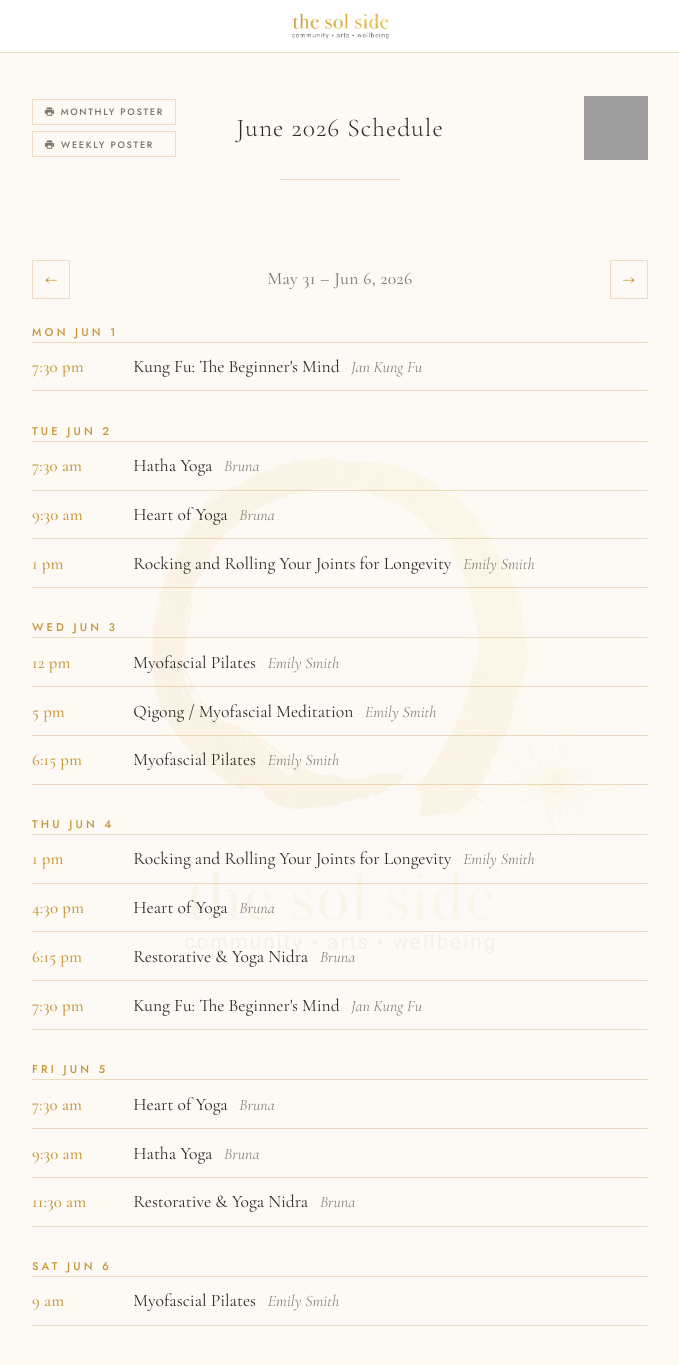
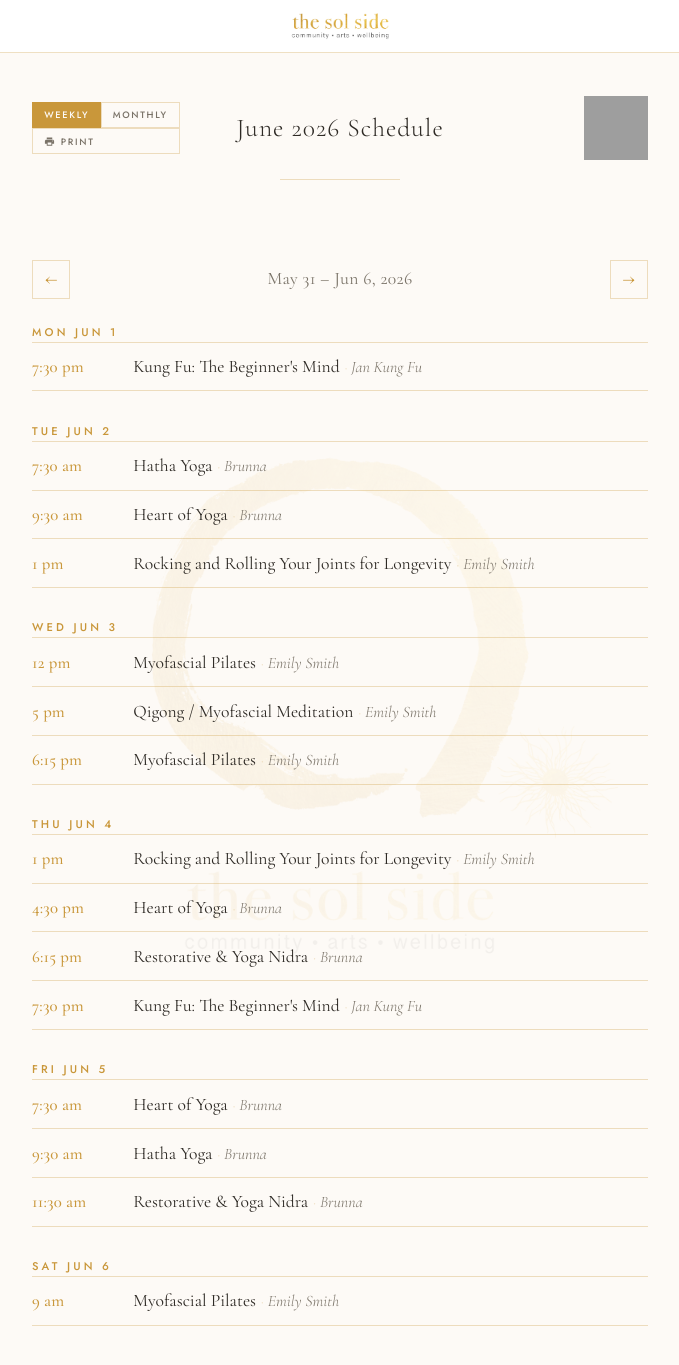
Before and after one commit to ramblinjan/solside.github.io, a Jekyll site: the page built from schedule.html, in a window 1280 px wide and 1400 px high. Shown: the top 1365 px of the window, without its empty margins (300-979 px from the left). Built offline with Jekyll 4.4.1, drawn with Linux system fonts in a browser that asks for light colours; grey boxes are pictures that could not be loaded.

Commit message:
Add view toggle, fix monthly display, print polish
- Replace two print buttons with Weekly/Monthly toggle + single Print button
- Fix monthly view not showing (remove base display:none, init with schedule--hidden class)
- Hide toggle and print button in print CSS
- Fix print watermark: re-enable enzo logo (body::before), full width, centered
- Rename Bruna → Brunna throughout; update contact to 828-419-0060

Co-Authored-By: Claude Sonnet 4.6 <noreply@anthropic.com>

```diff
--- a/_data/instructors.yml
+++ b/_data/instructors.yml
@@ -2,15 +2,15 @@
   name: Emily Smith
   bio: Founder of The Sol Side. She specializes in myofascial release, massage therapy, pilates, qigong, and meditation.
   website: https://emily-smith.com
-  contact: "484-472-3626"
+  contact: "828-419-0060"
 
 - id: jan-kung-fu
   name: Jan Kung Fu
   bio: Teaches Kung Fu — The Beginner's Mind, an introductory course in traditional kung fu practice.
 
 - id: bruna
-  name: Bruna
+  name: Brunna
   bio: Yoga instructor offering Heart of Yoga, Hatha Flow, and Restorative practices.
 
 - id: bruna-christopher
-  name: Bruna & Christopher
+  name: Brunna & Christopher
--- a/assets/css/styles.css
+++ b/assets/css/styles.css
@@ -598,11 +598,43 @@ footer {
   color: var(--gold);
 }
 
-/* ─── Monthly print view (screen: hidden) ─────────────── */
+/* ─── View toggle ────────────────────────────────────── */
 
-.schedule-monthly-print {
-  display: none;
+.view-toggle {
+  display: flex;
+  gap: 0;
 }
+
+.view-toggle__btn {
+  background: none;
+  border: 1px solid var(--rule);
+  color: var(--muted);
+  font-family: 'Jost', sans-serif;
+  font-size: 0.58rem;
+  font-weight: 500;
+  letter-spacing: 0.18em;
+  text-transform: uppercase;
+  padding: 0.35rem 0.7rem;
+  cursor: pointer;
+  transition: border-color 0.2s, color 0.2s, background 0.2s;
+}
+
+.view-toggle__btn:first-child { border-right: none; }
+
+.view-toggle__btn--active {
+  background: var(--gold);
+  border-color: var(--gold);
+  color: var(--bg);
+}
+
+.view-toggle__btn:not(.view-toggle__btn--active):hover {
+  border-color: var(--gold);
+  color: var(--gold);
+}
+
+.schedule--hidden { display: none !important; }
+
+/* ─── Monthly view ───────────────────────────────────── */
 
 .schedule-monthly-print__label {
   font-family: 'Jost', sans-serif;
@@ -741,6 +773,7 @@ footer {
 
   /* Swap print controls for placeholder box */
   .print-controls { display: none !important; }
+  .print-btn { display: none !important; }
 
   /* QR code — keep full size, no link decoration */
   .qr-code { width: 64px; height: 64px; }
@@ -757,22 +790,12 @@ footer {
     -webkit-print-color-adjust: exact;
   }
 
-  /* Default / print-weekly: show week view */
-  #schedule-output { display: block; }
-  .schedule-monthly-print { display: none !important; }
+  /* Print whatever view is currently active */
+  .schedule--hidden { display: none !important; }
+  #schedule-output:not(.schedule--hidden) { display: block; }
+  .schedule-monthly-print:not(.schedule--hidden) { display: block; }
 
-  body[data-print-mode="weekly"] #schedule-output { display: block; }
-  body[data-print-mode="weekly"] .schedule-monthly-print { display: none !important; }
-
-  /* print-monthly: swap views */
-  body[data-print-mode="monthly"] #schedule-output { display: none !important; }
-  body[data-print-mode="monthly"] .schedule-monthly-print { display: block !important; }
-  body[data-print-mode="monthly"] .schedule-monthly-print__label {
-    display: none;
-  }
-
-  body[data-print-mode="monthly"] .event__desc,
-  body[data-print-mode="monthly"] .event__badge { display: none; }
+  .view-toggle { display: none; }
 }
 
 /* ─── Mobile ──────────────────────────────────────────── */
--- a/assets/js/schedule.js
+++ b/assets/js/schedule.js
@@ -261,21 +261,25 @@ function update() {
   renderMonthlyPrint(currentWeekStart);
 }
 
+// ── View toggle ─────────────────────────────────────────────────────────────
+
+let currentView = 'weekly';
+
+function switchView(view) {
+  currentView = view;
+  document.getElementById('view-weekly-btn').classList.toggle('view-toggle__btn--active', view === 'weekly');
+  document.getElementById('view-monthly-btn').classList.toggle('view-toggle__btn--active', view === 'monthly');
+  document.getElementById('schedule-output').classList.toggle('schedule--hidden', view === 'monthly');
+  document.querySelector('.week-nav').classList.toggle('schedule--hidden', view === 'monthly');
+  document.getElementById('schedule-monthly-print').classList.toggle('schedule--hidden', view === 'weekly');
+}
+
+document.getElementById('view-weekly-btn').addEventListener('click', () => switchView('weekly'));
+document.getElementById('view-monthly-btn').addEventListener('click', () => switchView('monthly'));
+
 // ── Print ───────────────────────────────────────────────────────────────────
 
-document.getElementById('print-monthly-btn').addEventListener('click', () => {
-  document.body.dataset.printMode = 'monthly';
-  window.print();
-});
-
-document.getElementById('print-weekly-btn').addEventListener('click', () => {
-  document.body.dataset.printMode = 'weekly';
-  window.print();
-});
-
-window.addEventListener('afterprint', () => {
-  delete document.body.dataset.printMode;
-});
+document.getElementById('print-btn').addEventListener('click', () => window.print());
 
 // ── Init ────────────────────────────────────────────────────────────────────
 
--- a/schedule.html
+++ b/schedule.html
@@ -16,16 +16,14 @@ const WORKSHOPS      = {{ site.data.workshops   | jsonify }};
   <section class="hero hero--slim">
     <div class="hero__row">
       <div class="print-controls-wrapper">
-        <div class="print-controls">
-          <button class="print-btn" id="print-monthly-btn">
-            <svg width="11" height="11" viewBox="0 0 24 24" fill="currentColor" aria-hidden="true"><path d="M19 8H5c-1.66 0-3 1.34-3 3v6h4v4h12v-4h4v-6c0-1.66-1.34-3-3-3zm-3 11H8v-5h8v5zm3-7c-.55 0-1-.45-1-1s.45-1 1-1 1 .45 1 1-.45 1-1 1zm-1-9H6v4h12V3z"/></svg>
-            Monthly Poster
-          </button>
-          <button class="print-btn" id="print-weekly-btn">
-            <svg width="11" height="11" viewBox="0 0 24 24" fill="currentColor" aria-hidden="true"><path d="M19 8H5c-1.66 0-3 1.34-3 3v6h4v4h12v-4h4v-6c0-1.66-1.34-3-3-3zm-3 11H8v-5h8v5zm3-7c-.55 0-1-.45-1-1s.45-1 1-1 1 .45 1 1-.45 1-1 1zm-1-9H6v4h12V3z"/></svg>
-            Weekly Poster
-          </button>
+        <div class="view-toggle">
+          <button class="view-toggle__btn view-toggle__btn--active" id="view-weekly-btn">Weekly</button>
+          <button class="view-toggle__btn" id="view-monthly-btn">Monthly</button>
         </div>
+        <button class="print-btn" id="print-btn">
+          <svg width="11" height="11" viewBox="0 0 24 24" fill="currentColor" aria-hidden="true"><path d="M19 8H5c-1.66 0-3 1.34-3 3v6h4v4h12v-4h4v-6c0-1.66-1.34-3-3-3zm-3 11H8v-5h8v5zm3-7c-.55 0-1-.45-1-1s.45-1 1-1 1 .45 1 1-.45 1-1 1zm-1-9H6v4h12V3z"/></svg>
+          Print
+        </button>
         <div class="print-placeholder" aria-hidden="true">
           visit thesolside.com<br />
           and/or come to see us<br />
@@ -57,7 +55,7 @@ const WORKSHOPS      = {{ site.data.workshops   | jsonify }};
     <div id="schedule-output" class="schedule-weekly"></div>
 
     <!-- Monthly pattern view — hidden on screen, revealed in print-monthly mode -->
-    <div id="schedule-monthly-print" class="schedule-weekly schedule-monthly-print" aria-hidden="true">
+    <div id="schedule-monthly-print" class="schedule-weekly schedule-monthly-print schedule--hidden" aria-hidden="true">
       <p class="schedule-monthly-print__label" id="monthly-print-month"></p>
     </div>
 
```
